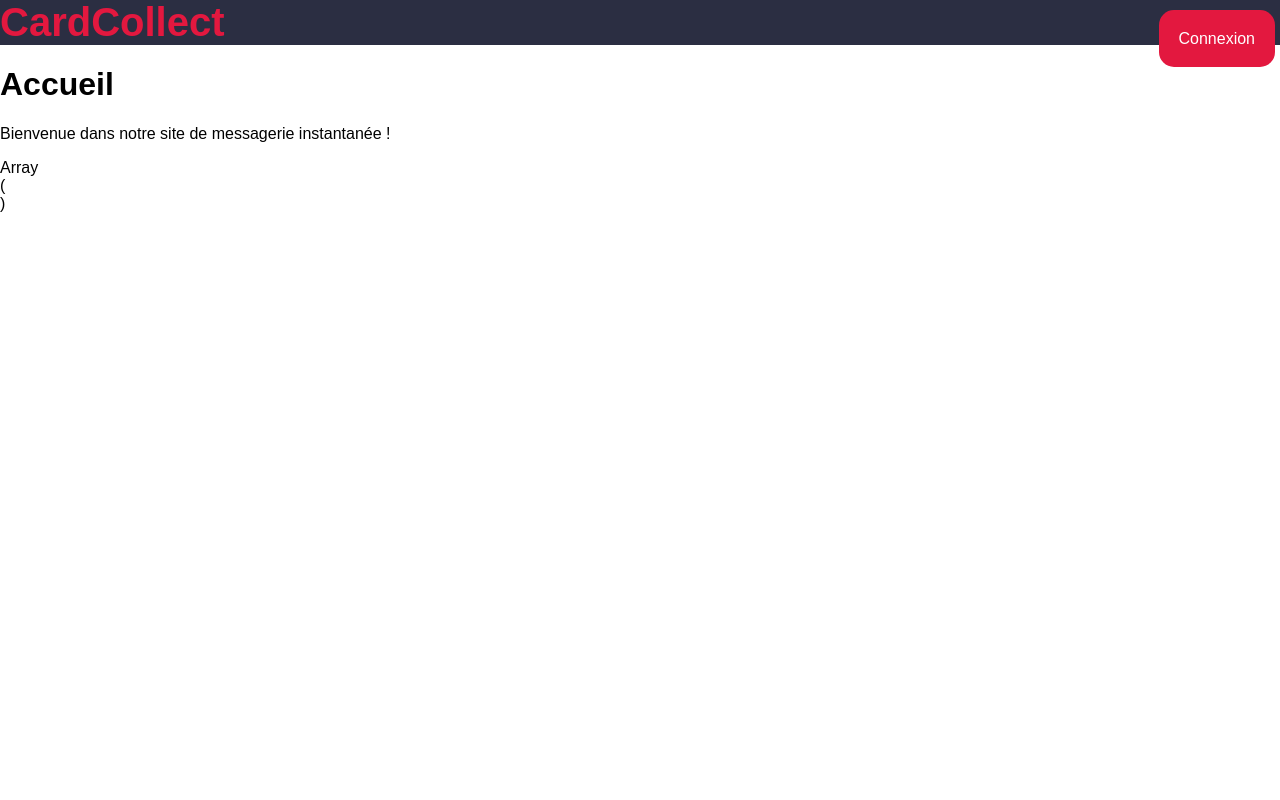
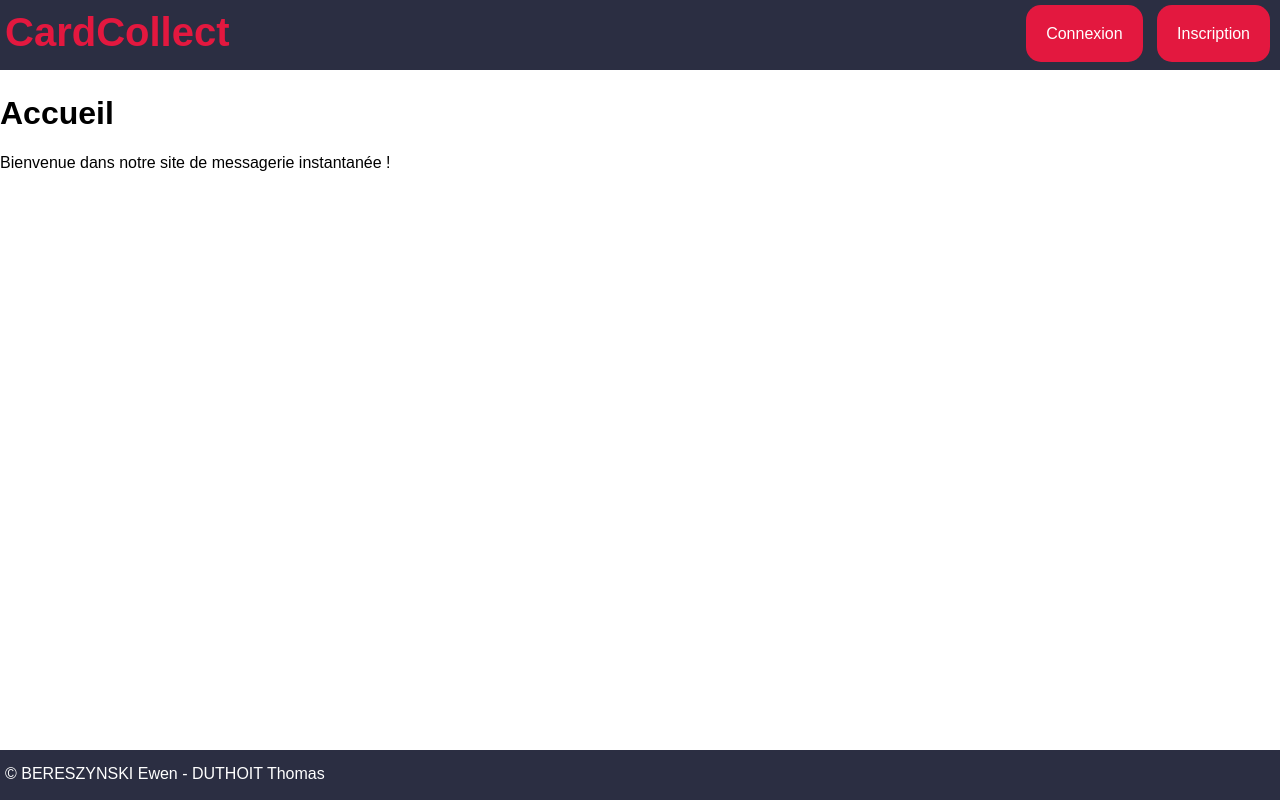
Before and after one commit to Thomas-Duthoit/CardCollect, a PHP site: page / in a window 1280 px wide. Run offline with PHP 8.4, Linux system fonts and the light colour scheme.

Commit message:
Footer + Header
- Footer crée
- Ajout des boutons non-connectés dans le header
- CSS

```diff
--- a/css/style.css
+++ b/css/style.css
@@ -68,12 +68,12 @@ body {
 .r3 {background: var(--r3-bg);}
 .r4{background: var(--r4-bg);}
 
-
+/* ----------- ! HEADER ! ----------- */
 /*    #site_header    */
 #site_header{
     background-color: var(--dark);
     display: inline-block;
-    /*height: 60px;*/
+    height: 70px;
     width: 100vw;
 }
 
@@ -83,17 +83,50 @@ body {
     text-decoration: none;
     font-weight: bold;
     font-size: 40px;
-    /*position: absolute;
-    left: 5px;*/
-    padding: 20px 0 20px 0;
+    position: absolute;
+    left: 5px; top: 10px;
 }
 
 /*    #navbar_buttons   */
 #navbar_buttons{
     display: inline-block;
     position: absolute;
-    right: 5px; top: 30px;
+    right: 10px; top: 25px;
 }
+/*    #navbar_buttons>a  */
+#navbar_buttons>a{
+    margin-left: 10px;
+}
+
+/* ----------- ! FOOTER ! ----------- */
+#site_footer{
+    background-color: var(--dark);
+    display: inline-block;
+    position: absolute;
+	bottom: 0; right: 0; left: 0;
+    height: 50px;
+    margin-top:10px;
+    color: var(--white);
+}
+
+#site_logout{
+    color: var(--crimson);
+    text-decoration: none;
+    font-weight: bold;
+    font-size: 30px;
+    position: absolute;
+    right: 5px; bottom: 5px;
+}
+
+#site_footer>div{
+    position: absolute;
+    top:15px; left: 5px;
+}
+
+
+
+
+
 
 /*    .radial_bg    */
 .radial_bg {
--- a/templates/footer.php
+++ b/templates/footer.php
@@ -9,16 +9,15 @@ if (basename($_SERVER["PHP_SELF"]) != "index.php")
 
 ?>
 
-<div id="pied">
+<div id="site_footer">
 
+<div>© BERESZYNSKI Ewen - DUTHOIT Thomas</div>
 <?php
 //Si l'utilisateur est connecte, on affiche un lien de deconnexion
 
-if (valider("connecte", "SESSION")) {
-  echo "<a href=\"controleur.php?action=Logout\">Déconnexion</a>\n";
+if (valider("connected", "SESSION")) {
+  echo "<a id=\"site_logout\" href=\"controleur.php?action=Logout\">Déconnexion</a>\n";
 }
-
-tprint($_SESSION);
 ?>
 </div>
 
--- a/templates/header.php
+++ b/templates/header.php
@@ -35,7 +35,9 @@ echo "<?xml version=\"1.0\" encoding=\"utf-8\" ?>";
 echo "<div id=\"navbar_buttons\">";
 	if (!valider("connected", "SESSION")) {
 		echo "<a class=\"crimson_button\" href=\"index.php?view=login\">Connexion</a>\n";
+		echo "<a class=\"crimson_button\" href=\"index.php?view=register\">Inscription</a>\n";
 	}
+
 echo "</div>";
 ?>
 
```
